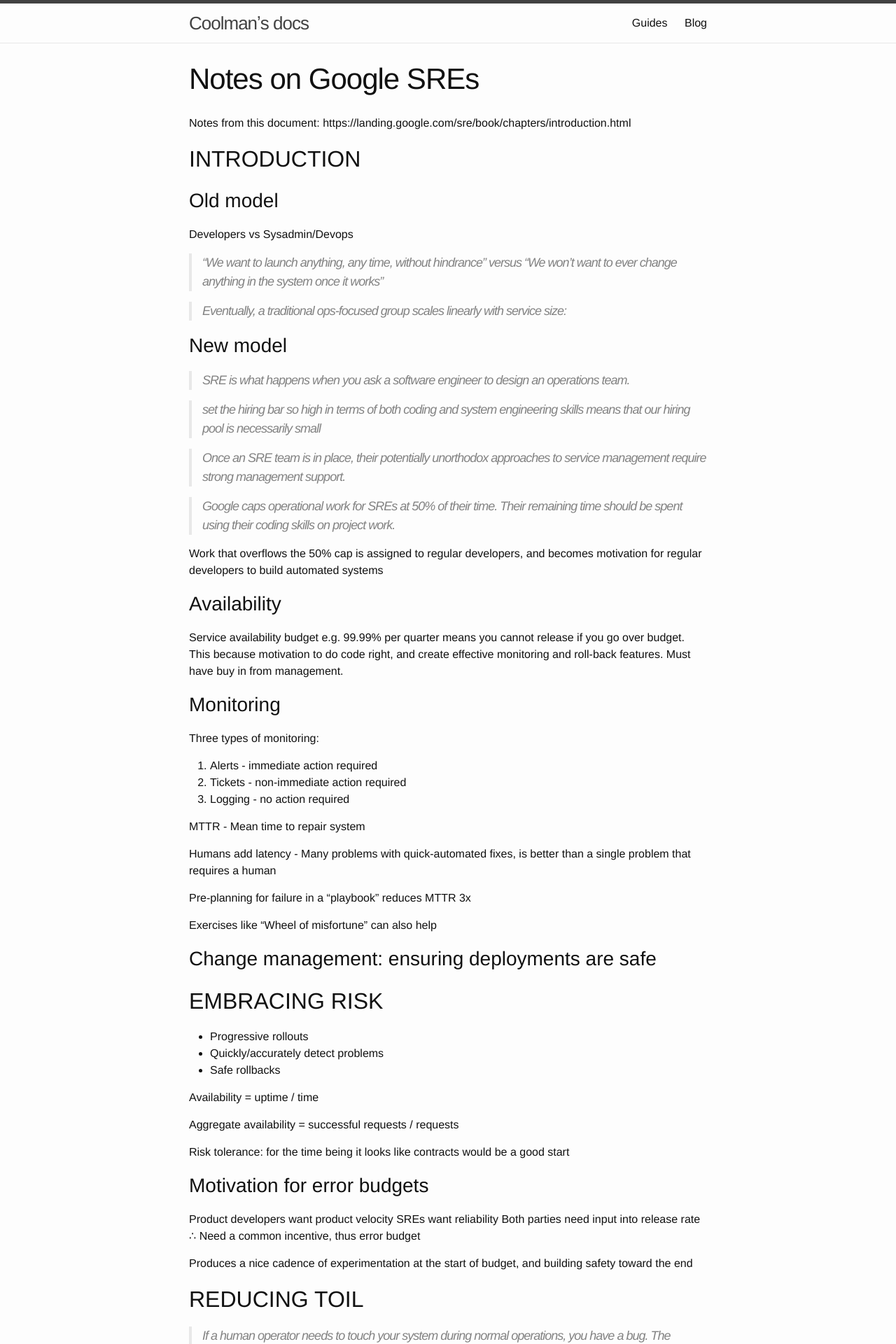
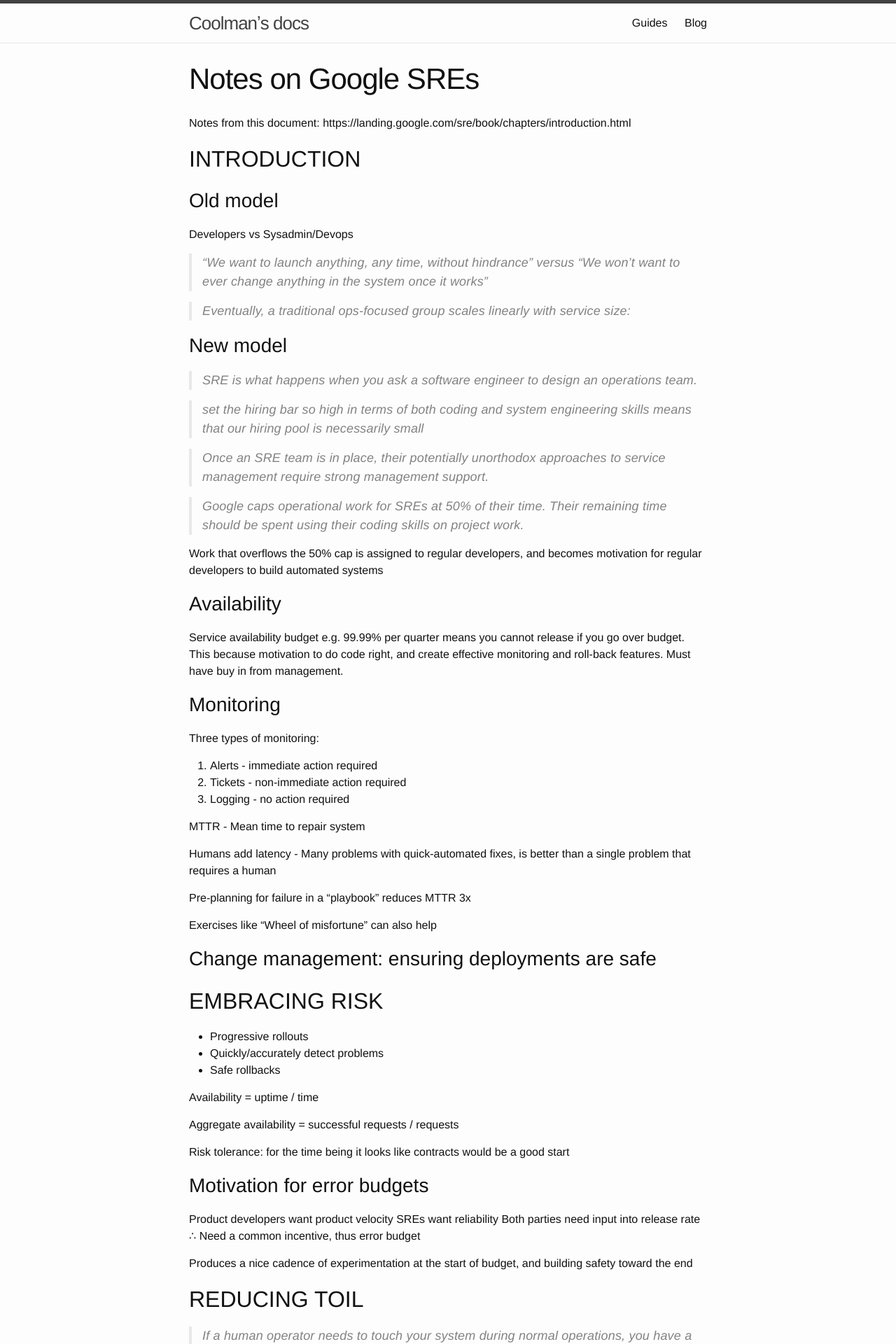
Before and after one commit to AshCoolman/docs, a Jekyll site: the page built from guides/notes-google-sre.md, in a window 1280 px wide. Shown: the top 1920 px of the page at 70% size. Built offline with Jekyll 4.4.1, drawn with Linux system fonts in a browser that asks for light colours.

Commit message:
stlye (Blockquote)

```diff
--- a/_sass/_base.scss
+++ b/_sass/_base.scss
@@ -133,9 +133,9 @@
     border-left: 4px solid $grey-color-light;
     padding-left: $spacing-unit / 2;
     font-size: 18px;
-    letter-spacing: -1px;
     font-style: italic;
-
+    font-weight: lighter;
+    letter-spacing: 0.01em;
     > :last-child {
         margin-bottom: 0;
     }
```
